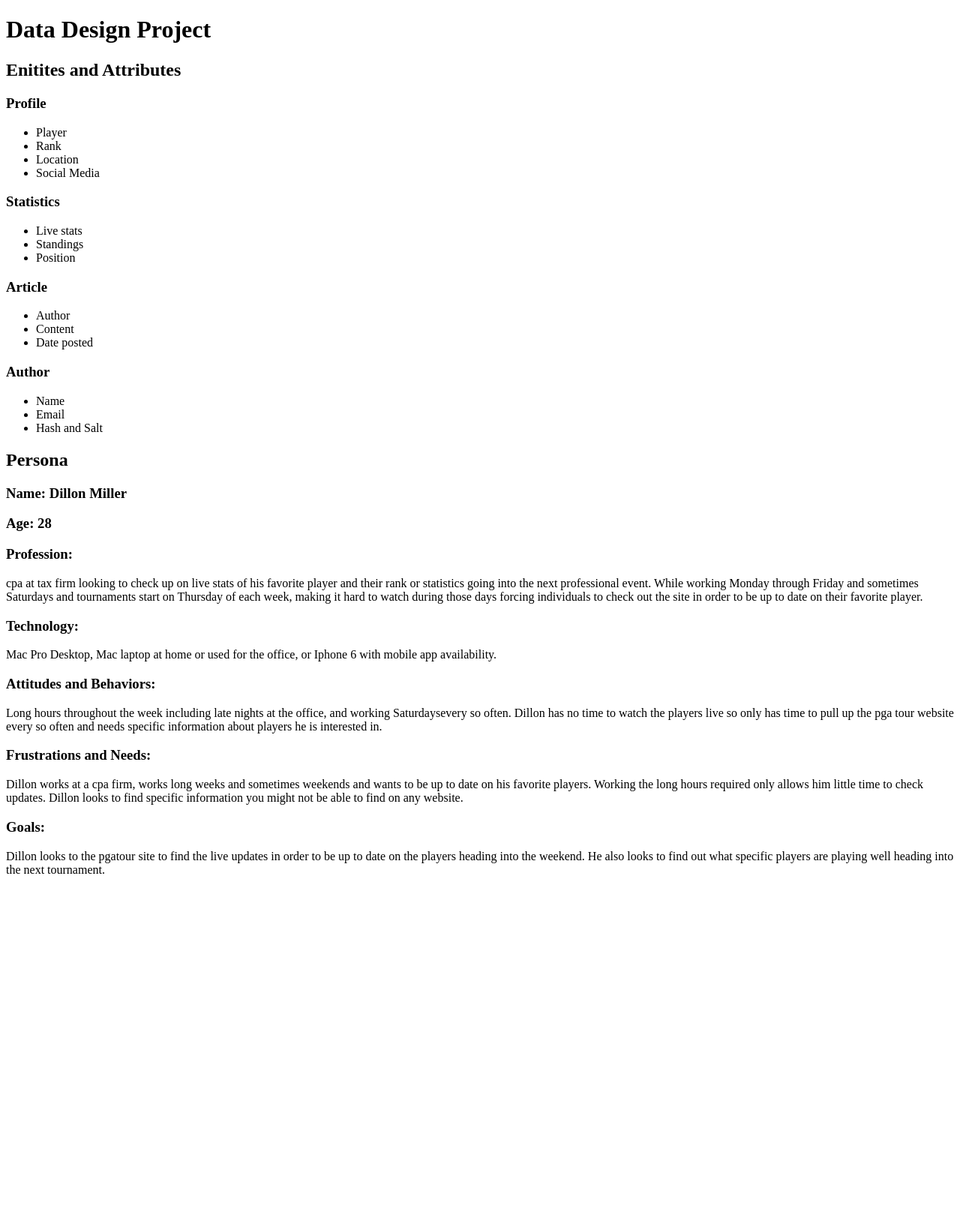
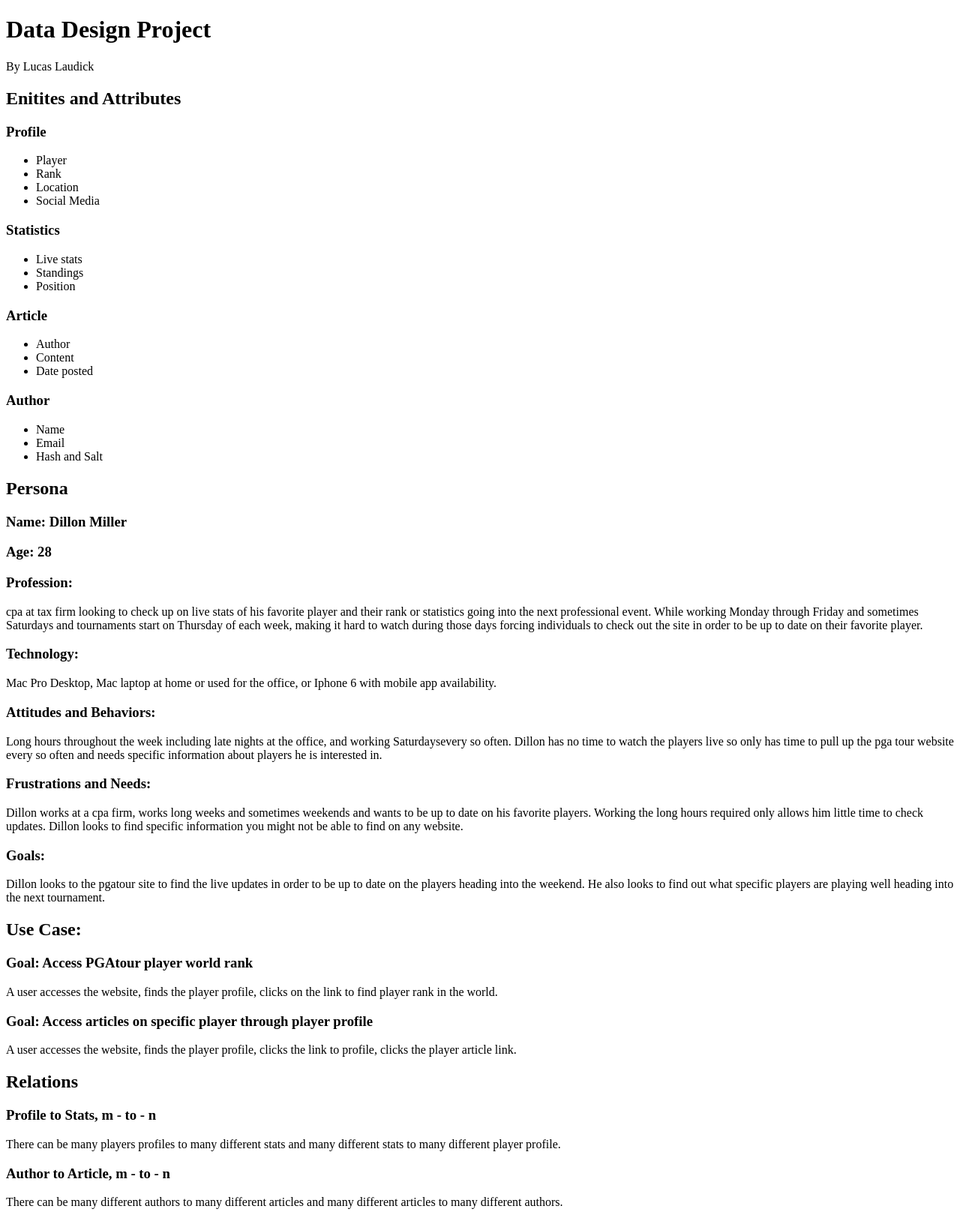
Before and after one commit to Llaudick315/pgatour-player-profile, a PHP site: page / in a window 1280 px wide. Shown: the whole page at 75% size. Before the commit the page ends 1165 px from the top, so only its background shows below. Run offline with PHP 8.4, Linux system fonts and the light colour scheme.

Commit message:
added last bit of content to the data design page

```diff
--- a/index.php
+++ b/index.php
@@ -5,7 +5,11 @@
 		<title>Data Design Project</title>
 	</head>
 	<body>
+		<header>
 			<h1>Data Design Project</h1>
+			<p>By Lucas Laudick</p>
+		</header>
+		<main>
 			<h2>Enitites and Attributes</h2>
 			<h3>Profile</h3>
 			<ul>
@@ -36,8 +40,7 @@
 			<h3>Name: Dillon Miller</h3>
 			<h3>Age: 28</h3>
 			<h3>Profession:</h3>
-		<p>
-			cpa at tax firm looking to check up on live stats of his favorite player and their rank or
+			<p>cpa at tax firm looking to check up on live stats of his favorite player and their rank or
 			statistics
 			going into the next professional event. While working Monday through Friday and sometimes Saturdays and
 			tournaments start on Thursday of each week, making it hard to watch during those days forcing individuals to
@@ -54,11 +57,20 @@
 			<p>Dillon works at a cpa firm, works long weeks and sometimes weekends and wants to be up to
 			date on his favorite players. Working the long hours required only allows him little time to check updates. Dillon
 			looks to find specific information you might not be able to find on any website.</p>
-
 			<h3>Goals:</h3>
 			<p>Dillon looks to the pgatour site to find the live updates in order to be up to date on the players
 			heading into the weekend. He also looks to find out what specific players are playing well heading into
 			the next tournament.</p>
-
+			<h2>Use Case:</h2>
+			<h3>Goal: Access PGAtour player world rank</h3>
+			<p>A user accesses the website, finds the player profile, clicks on the link to find player rank in the world.</p>
+			<h3>Goal: Access articles on specific player through player profile</h3>
+			<p>A user accesses the website, finds the player profile, clicks the link to profile, clicks the player article link.</p>
+			<h2>Relations</h2>
+			<h3>Profile to Stats,    m - to - n</h3>
+			<p>There can be many players profiles to many different stats and many different stats to many different player profile.</p>
+			<h3>Author to Article,   m - to - n</h3>
+			<p>There can be many different authors to many different articles and many different articles to many different authors.</p>
+		</main>
 	</body>
 </html>
```
Lines whose indentation alone changed are shown as unchanged.
